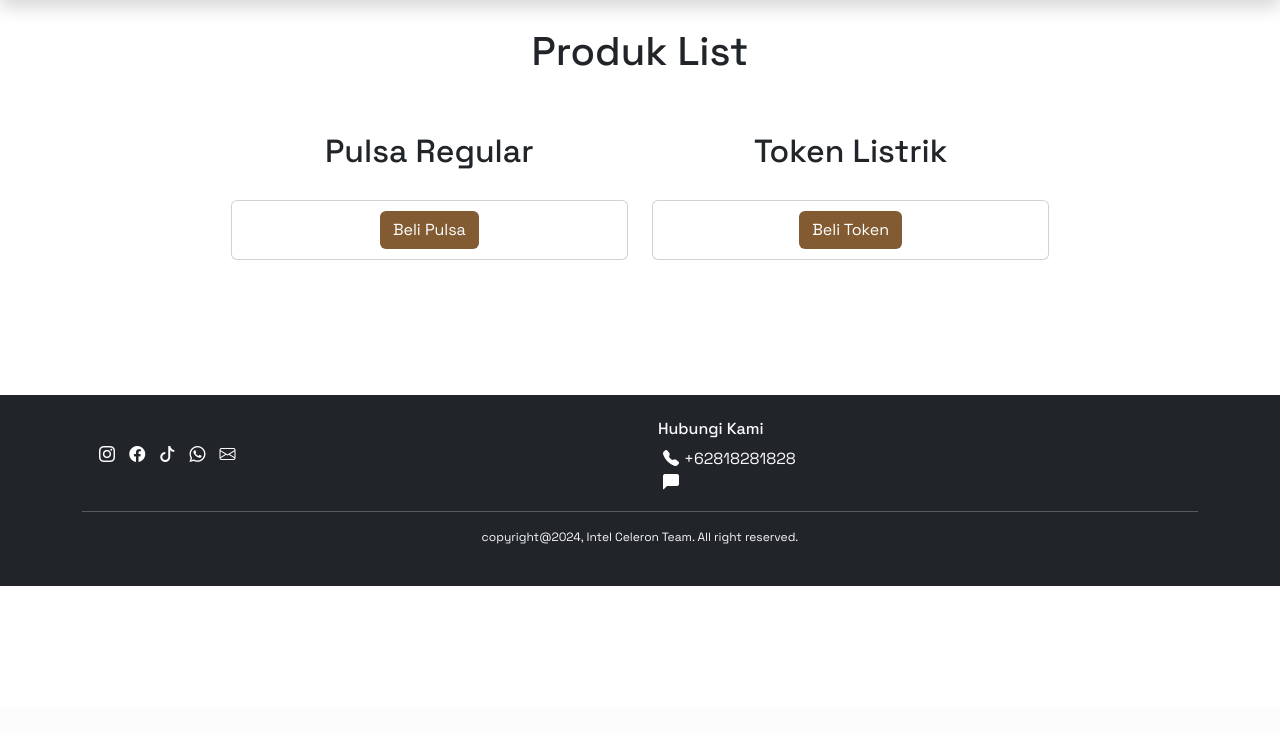
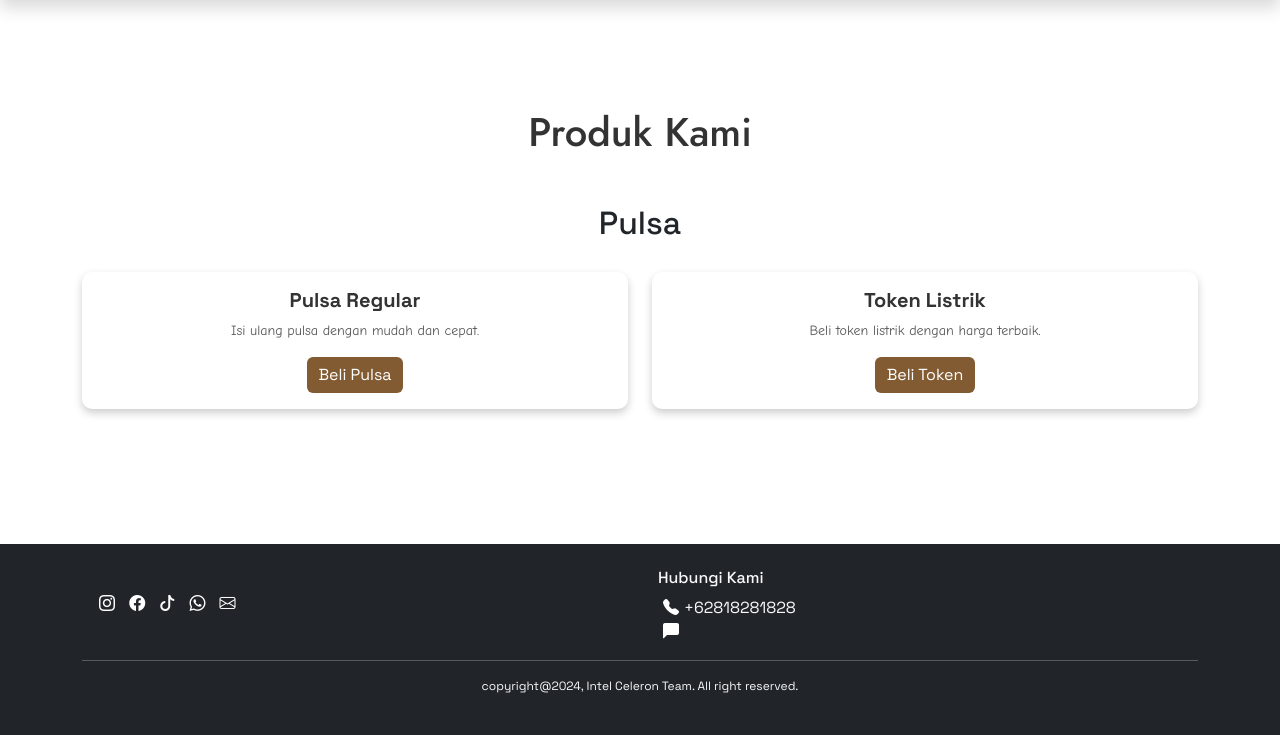
Before and after one commit to DimasFigo/FigoCell, a Flask app: page /product in a window 1280 px wide. Shown: the part 92-827 px from the top of the page. Before the commit the page ends 678 px from the top, so only its background shows below. Run offline with Flask 3, Linux system fonts and the light colour scheme; data that the repository does not hold is empty.

Commit message:
Product Styling

```diff
--- a/templates/index.html
+++ b/templates/index.html
@@ -77,7 +77,7 @@
         <div id="text" class="text-container"></div>
         <hr class="my-4" />
         <p class="col-md-6 m-auto">Kini kamu dapat memesan produk yang tersedia di <span class="fw-bold">Figo Cell</span> dengan mudah, cepat dan aman tentunya. <br />Tunggu apalagi? buruan pesan sekarang.</p>
-        <a class="btn btn-lg text-light mt-4" style="background-color: #825b32" href="/login" role="button">Pesan Sekarang <i class="bi bi-arrow-up-right-square"></i></a>
+        <a class="btn btn-lg text-light mt-4" style="background-color: #825b32" href="/product" role="button">Pesan Sekarang <i class="bi bi-arrow-up-right-square"></i></a>
       </div>
     </section>
     <!-- End About Us -->
--- a/templates/product.html
+++ b/templates/product.html
@@ -29,6 +29,56 @@
         margin: 10px;
       }
     }
+
+    .card {
+      border: none;
+      border-radius: 10px;
+      box-shadow: 0 4px 8px rgba(0, 0, 0, 0.2);
+      transition: transform 0.3s, box-shadow 0.3s;
+    }
+
+    .card:hover {
+      transform: scale(1.05);
+      box-shadow: 0 6px 12px rgba(0, 0, 0, 0.3);
+    }
+
+    .card img {
+      width: 100%; /* Pastikan gambar sesuai lebar card */
+      height: 200px; /* Tetapkan tinggi seragam */
+      object-fit: contain; /* Gambar akan tampil sepenuhnya */
+      background-color: #f8f9fa; /* Tambahkan latar belakang untuk estetika */
+      border-top-left-radius: 10px;
+      border-top-right-radius: 10px;
+    }
+
+    .card-body {
+      text-align: center;
+    }
+
+    .card-title {
+      font-weight: bold;
+      font-family: 'Space Grotesk', sans-serif;
+      color: #333;
+    }
+
+    .card-text {
+      font-family: 'Comic Neue', cursive;
+      color: #555;
+    }
+
+    .btn-primary {
+      background-color: #825b32;
+      border: none;
+      transition: background-color 0.3s;
+    }
+
+    .btn-primary:hover {
+      background-color: #633a21;
+    }
+
+
+
+
   </style>
 
   <script>
@@ -74,29 +124,23 @@
                             <h2 class="mt-5 text-center">${jenis}</h2>
                         </div>
                     </div>
-                    <div class="row">
+                    <div class="row g-4">
                 `;
 
             produkByJenis[jenis].forEach(function (produk) {
               daftarProduk += `
-                        <div class="col-md-4">
+          <div class="col-md-4 col-sm-6">
         <div class="card">
-                                <div class="row g-0">
-                                    <div class="col-md-4">
-                                        <img src="/${produk.file}" alt="${produk.nama}" class="img-fluid rounded  image-fluid" />
-                                    </div>
-                                    <div class="col-md-8">
+          <img src="${produk.file}" class="card-img-top" alt="${produk.nama}" />
           <div class="card-body">
             <h5 class="card-title">${produk.nama}</h5>
             <p class="card-text">Stok: ${produk.stok}</p>
-                                            <p class="card-text">Harga: Rp${produk.harga}</p>
+            <p class="card-text">Harga: Rp.${produk.harga}</p>
             <button class="btn btn-primary" onclick="addToCart('${produk.nama}')">Add to Cart</button>
-
           </div>
         </div>
       </div>
-                            </div>
-                        </div>
+
                     `;
             });
 
@@ -160,21 +204,30 @@
     <!-- End Navbar -->
 
     <!-- Content Start -->
-    <section style="margin: 120px 0">
-      <h1 class="text-center">Produk List</h1>
-      <div class="row justify-content-center m-2">
-        <div class="col-md-4">
-          <h2 class="mt-5 text-center">Pulsa Regular</h2>
-          <div class="card col-md-12">
-            <div class="btn" onclick="window.location.href='/pulsa/regular';" style="max-width: 10em; margin: 10px auto; text-align: center; background-color: #825b32; color: white">Beli Pulsa</div>
+    <section class="margin: 120px 0" style="margin-top: 200px; margin-bottom: 20px;">
+      <div class="container">
+        <h1 class="text-center mb-5" style="font-family: 'Jost', sans-serif; color: #333;">Produk Kami</h1>
+        <h2 class="mt-5 text-center">Pulsa</h2>
+        <div class="row g-4">
+          <div class="col-md-6 col-sm-6">
+            <div class="card">
+              <div class="card-body text-center">
+                <h5 class="card-title">Pulsa Regular</h5>
+                <p class="card-text">Isi ulang pulsa dengan mudah dan cepat.</p>
+                <button class="btn btn-primary" onclick="window.location.href='/pulsa/regular';">Beli Pulsa</button>
+              </div>
+            </div>
+          </div>
+          <div class="col-md-6 col-sm-6">
+            <div class="card">
+              <div class="card-body text-center">
+                <h5 class="card-title">Token Listrik</h5>
+                <p class="card-text">Beli token listrik dengan harga terbaik.</p>
+                <button class="btn btn-primary" onclick="window.location.href='/pulsa/listrik';">Beli Token</button>
+              </div>
             </div>
           </div>
 
-        <div class="col-md-4">
-          <h2 class="mt-5 text-center">Token Listrik</h2>
-          <div class="card col-md-12">
-            <div class="btn" onclick="window.location.href='/pulsa/listrik';" style="max-width: 10em; margin: 10px auto; background-color: #825b32; color: white">Beli Token</div>
-          </div>
         </div>
       </div>
     </section>
@@ -183,7 +236,8 @@
 
     <!-- Kontainer untuk produk -->
     <section style="margin: 120px 0">
-      <div class="container" id="produk-container"></div>
+      <div class="container" id="produk-container">
+      </div>
     </section>
 
     <!-- Content End -->
```
Lines whose indentation alone changed are shown as unchanged.
